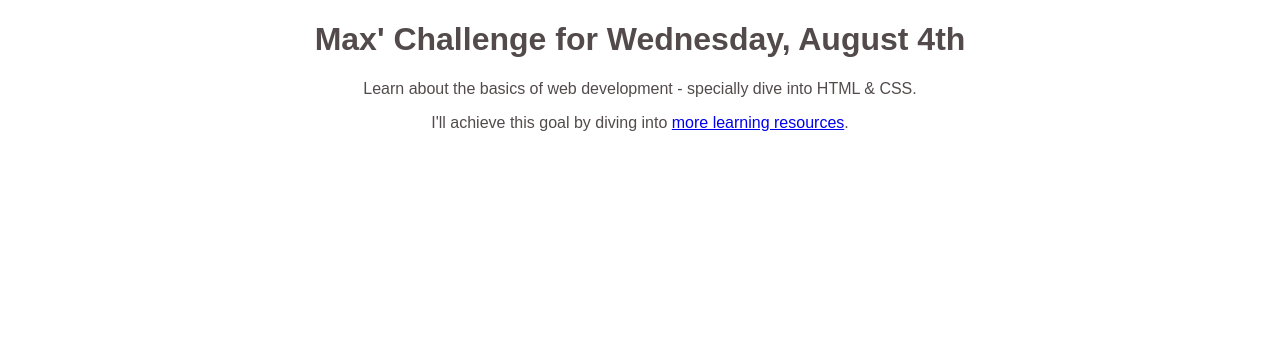
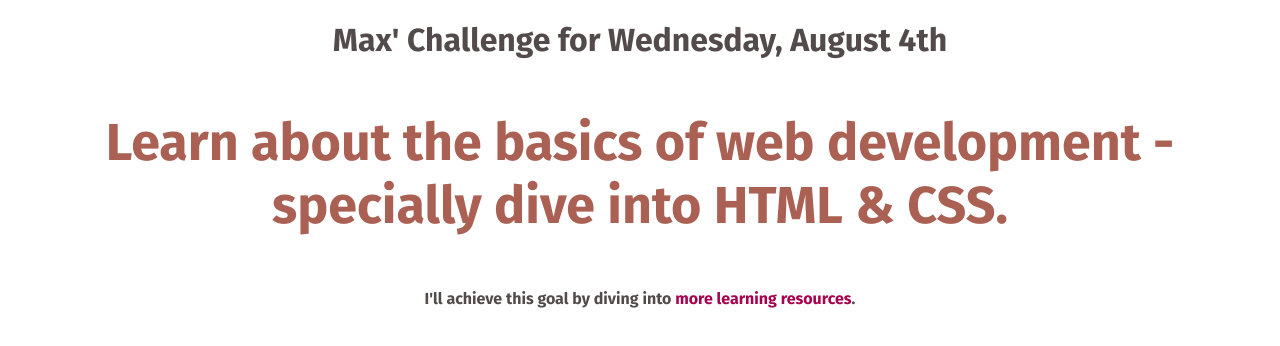
Before and after one commit to Sockbee/100day_study, a plain HTML site: page code/001 기본 html css/index.html in a window 1280 px wide. Drawn offline with Linux system fonts and the light colour scheme.

Commit message:
DAY4 css 파일 분리 및 google font 적용

```diff
--- /dev/null
+++ b/code/001 기본 html css/daily-challenge.css
@@ -0,0 +1,27 @@
+h1 {
+  font-family: 'Fira Sans', sans-serif;
+  /*우측은 폴백 폰트 : 오프라인 혹은 서버에서 불러오지 못할 때 예비 글꼴*/
+  text-align: center;
+  color: rgb(83, 75, 75);
+}
+p {
+  font-family: 'Fira Sans', sans-serif;
+  text-align: center;
+  color: rgb(83, 75, 75);
+}
+
+a {
+  color: rgb(167, 1, 78);
+  text-decoration: none;
+}
+
+a:hover {
+  /*링크 위에 마우스를 가져갔을 때 */
+  text-decoration: underline;
+}
+
+#todays-challenge {
+  color: rgb(170, 96, 83);
+  font-weight: bold;
+  font-size: 52px;
+}
--- a/code/001 기본 html css/index.html
+++ b/code/001 기본 html css/index.html
@@ -1,23 +1,18 @@
 <!DOCTYPE html>
 <html>
   <head>
-    <style>
-      h1 {
-        font-family: sans-serif;
-        text-align: center;
-        color: rgb(83, 75, 75);
-      }
-      p {
-        font-family: sans-serif;
-        text-align: center;
-        color: rgb(83, 75, 75);
-      }
-    </style>
+    <link rel="preconnect" href="https://fonts.googleapis.com" />
+    <link rel="preconnect" href="https://fonts.gstatic.com" crossorigin />
+    <link
+      href="https://fonts.googleapis.com/css2?family=Fira+Sans:wght@700&family=Oswald:wght@200..700&display=swap"
+      rel="stylesheet"
+    />
+    <link href="daily-challenge.css" rel="stylesheet" />
     <title>My Daily Challenge</title>
   </head>
   <body>
     <h1>Max' Challenge for Wednesday, August 4th</h1>
-    <p>
+    <p id="todays-challenge">
       Learn about the basics of web development - specially dive into HTML &
       CSS.
     </p>
```
